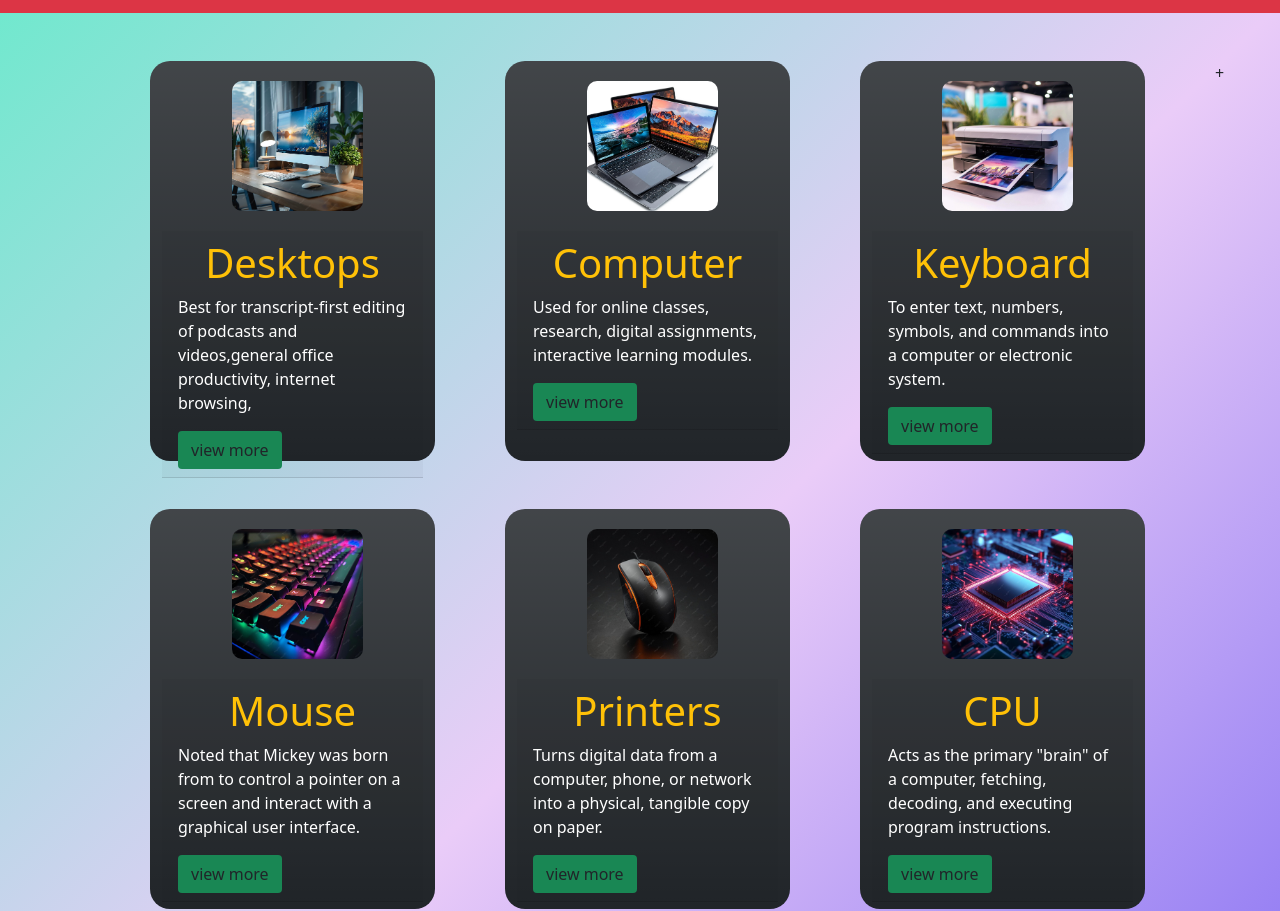
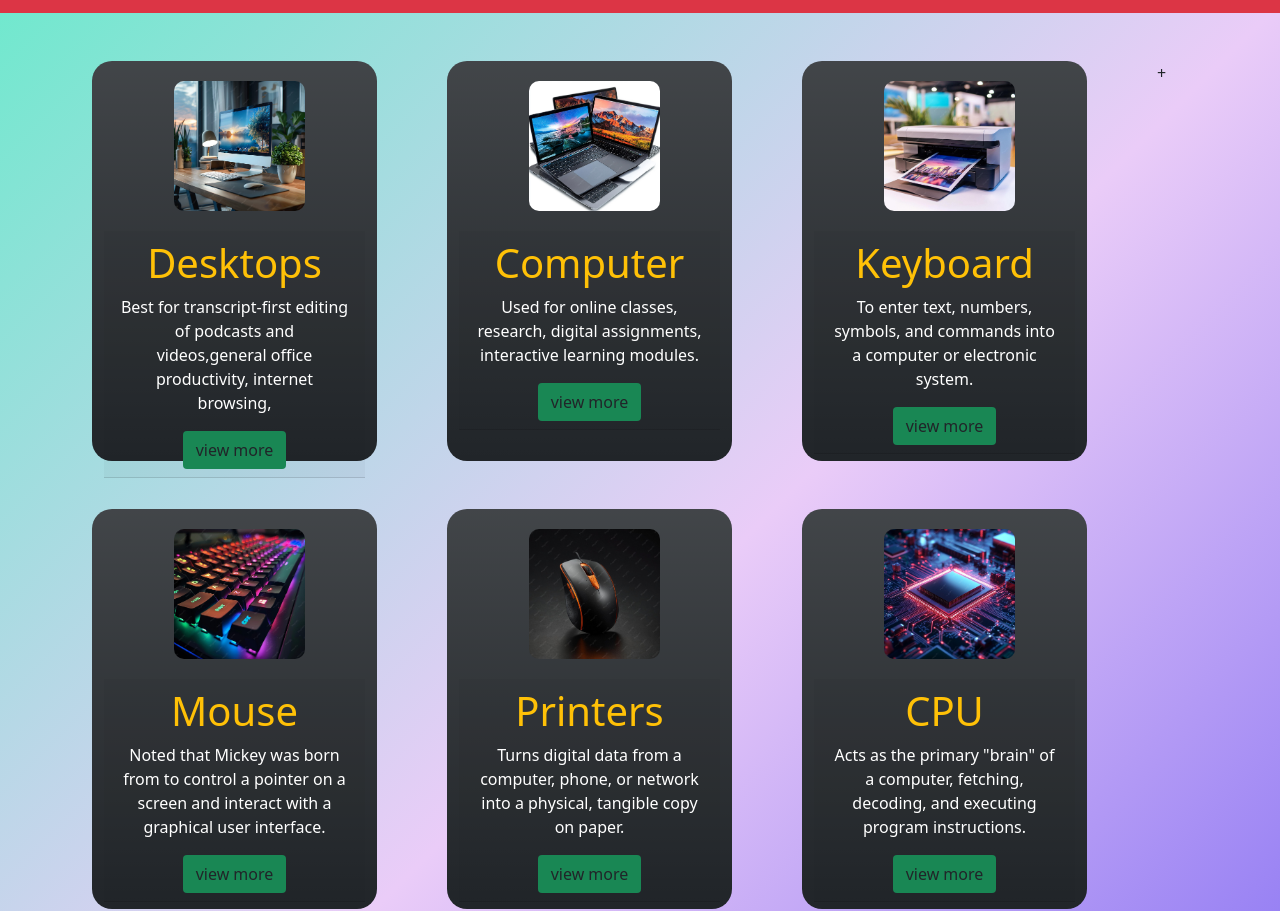
Before and after one commit to premkumarpremkumar69369-art/computer-shop, a plain HTML site: page product.html in a window 1280 px wide. Shown: the part 74-985 px from the top of the page. Drawn offline with nearby package versions, Linux system fonts and the light colour scheme.

Commit message:
Updated project with latest changes

```diff
--- a/product.html
+++ b/product.html
@@ -11,8 +11,11 @@ body{
      background:linear-gradient(-225deg, #69EACB 0%, #EACCF8 48%, #6654F1 100%);
 }
 .container{
-  margin-left:150px;
+  margin:0 auto;
   gap: 50px;
+  text-align: center;
+  align-items: center;
+  justify-content: center;
 }
 .row{
   gap: 70px;
@@ -81,7 +84,7 @@ body{
     </div>
   </div>
 </nav>
-<div class="container mt-5 ">
+<div class="container mt-5 me-5">
   <div class="row">
     <div class="col-md-3 bg-dark bg-gradient text-white">
       <div class="card-image">
@@ -117,7 +120,7 @@ body{
     </div>+
   </div>
 </div>
-<div class="container mt-5">
+<div class="container mt-5 me-5">
   <div class="row">
     <div class="col-md-3 bg-dark bg-gradient text-white">
       <div class="card-image">
```
